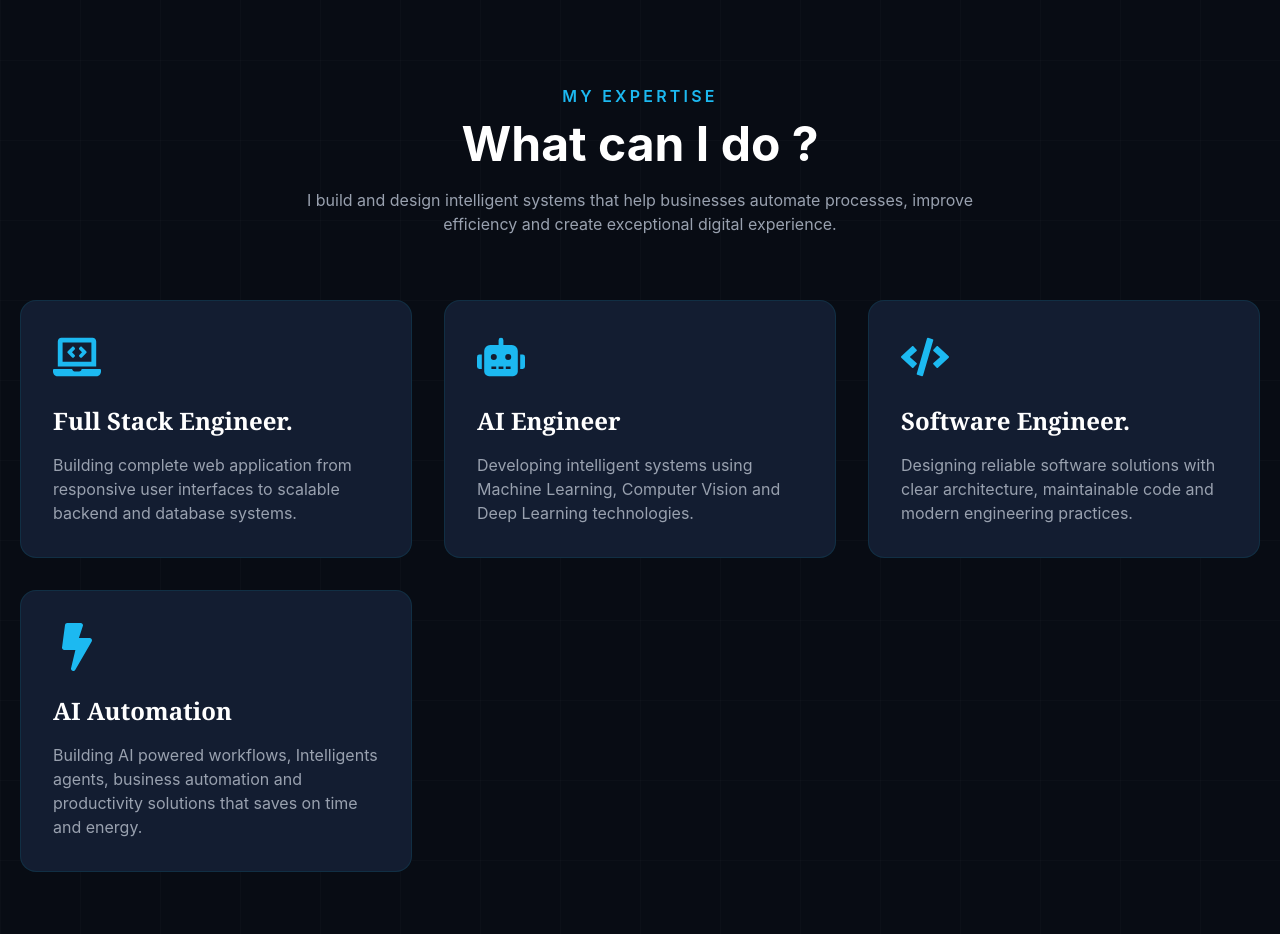
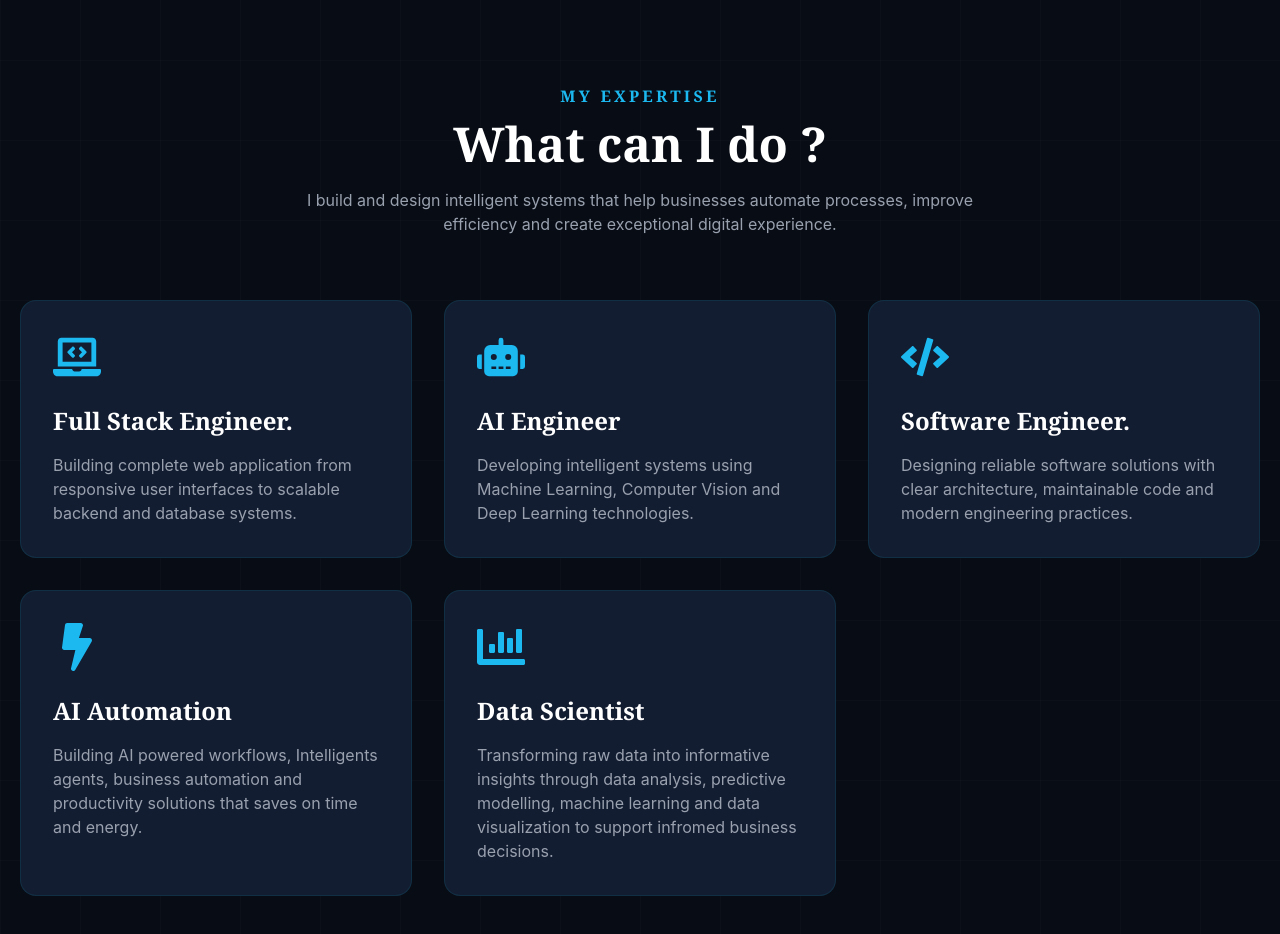
Before and after one commit to JesseeGatimu/portfolio, a React (Vite) app: page / in a window 1280 px wide. Shown: the part 900-1834 px from the top of the page. Built offline with nearby package versions, Linux system fonts and the light colour scheme.

Commit message:
linked the pages together:

```diff
--- a/src/components/Hero.jsx
+++ b/src/components/Hero.jsx
@@ -4,7 +4,7 @@ import {AiOutlineArrowDown, AiOutlineArrowRight} from "react-icons/ai"
 
 const Hero =()=>{
     return(
-        <section className="w-full bg-transparent text-white py-24 ">
+        <section className="w-full bg-transparent text-white py-24 " id="home">
             <div className="max-w-[1240px] mx-auto flex flex-col md:flex-row items-center justify-between px-4">
             {/* Left side*/}
             <div className="mt-10">
--- a/src/components/Navbar.jsx
+++ b/src/components/Navbar.jsx
@@ -9,8 +9,8 @@ const Navbar =() =>{
         <div className=" flex justify-between items-center h-24 max-w-[1240px] mx-auto px-4 text-white">
             <h1 className="w-full text-3xl font-bold text-[#1cb9f1]">GATIMU.dev</h1>
             <ul className="hiden md:flex text-[#1cb9f1]">
-                <li className="p-4">Home</li>
-                <li className="p-4">Skills</li>
+                <li className="p-4"><a href="#home">Home</a></li>
+                <li className="p-4"><a href="#skills">Skills</a></li>
                 <li className="p-4">About</li>
                 <li className="p-4">Contact</li>
             </ul>
@@ -21,7 +21,7 @@ const Navbar =() =>{
             ? "fixed left-0 top-0 w-[60%] h-full border-r border-gray-900 bg-[#000300] ease-in-out duration-500"
             : "fixed left-[-100%] top-0 w-[60%] h-full border-r border-gray-900 bg-[#000300] ease-in-out duration-500"}>
               <h1 className="w-full text-3xl font-bold text-[#95edec] p-4">GATIMU.dev</h1>
-              <ul className="uppercase p-4 text-[#95edec]">
+              <ul className="font-serif uppercase p-4 text-[#95edec]">
                 <li className="p-4 border-b border-gray-600">Home</li>
                 <li className="p-4 border-b border-gray-600">Skills</li>
                 <li className="p-4 border-b border-gray-600">About</li>
--- a/src/components/Skills.jsx
+++ b/src/components/Skills.jsx
@@ -1,5 +1,5 @@
 import React from 'react';
-import {FaLaptopCode,FaCode,FaRobot,FaBolt,FaPython} from 'react-icons/fa';
+import {FaLaptopCode,FaCode,FaRobot,FaBolt,FaChartBar} from 'react-icons/fa';
 
 const Skills=()=>{
     return (
@@ -7,8 +7,8 @@ const Skills=()=>{
             <div className="max-w-[1240px] mx-auto px-4p">
                 {/* heading */}
                 <div className="text-center mb-16">
-                    <p className="text-[#1cb9f1] uppercase tracking-[0.2em] font-semibold">My Expertise</p>
-                    <h2 className="text-4xl md:text-5xl font-bold mt-3">What can I do ?</h2>
+                    <p className="font-serif text-[#1cb9f1] uppercase tracking-[0.2em] font-semibold">My Expertise</p>
+                    <h2 className="font-serif text-4xl md:text-5xl font-bold mt-3">What can I do ?</h2>
                     <p className="text-gray-400 mt-5 max-w-2xl mx-auto">I build and design intelligent systems that help businesses automate processes, improve efficiency and create exceptional digital experience.</p>
                 </div>
                 {/* Cards */}
@@ -37,6 +37,12 @@ const Skills=()=>{
                         <h3 className="font-serif text-2xl font-bold mb-4">AI Automation</h3>
                         <p className="text-gray-400">Building AI powered workflows, Intelligents agents, business automation and productivity solutions that saves on time and energy.</p>
                     </div>
+                    {/* Data Analyst */}
+                    <div className="bg-[#131d31] border border-cyan-400/10 rounded-2xl p-8 hover:border-cyan-400 hover:-translate-y-2 duration-300">
+                        <FaChartBar className="text-5xl text-[#1cb9f1] mb-6"/>
+                        <h3 className="font-serif text-2xl font-bold mb-4">Data Scientist </h3>
+                        <p className="text-gray-400">Transforming raw data into informative insights through data analysis, predictive modelling, machine learning and data visualization to support infromed business decisions. </p>
+                    </div>
                 </div>
             </div>
         </section>
```
